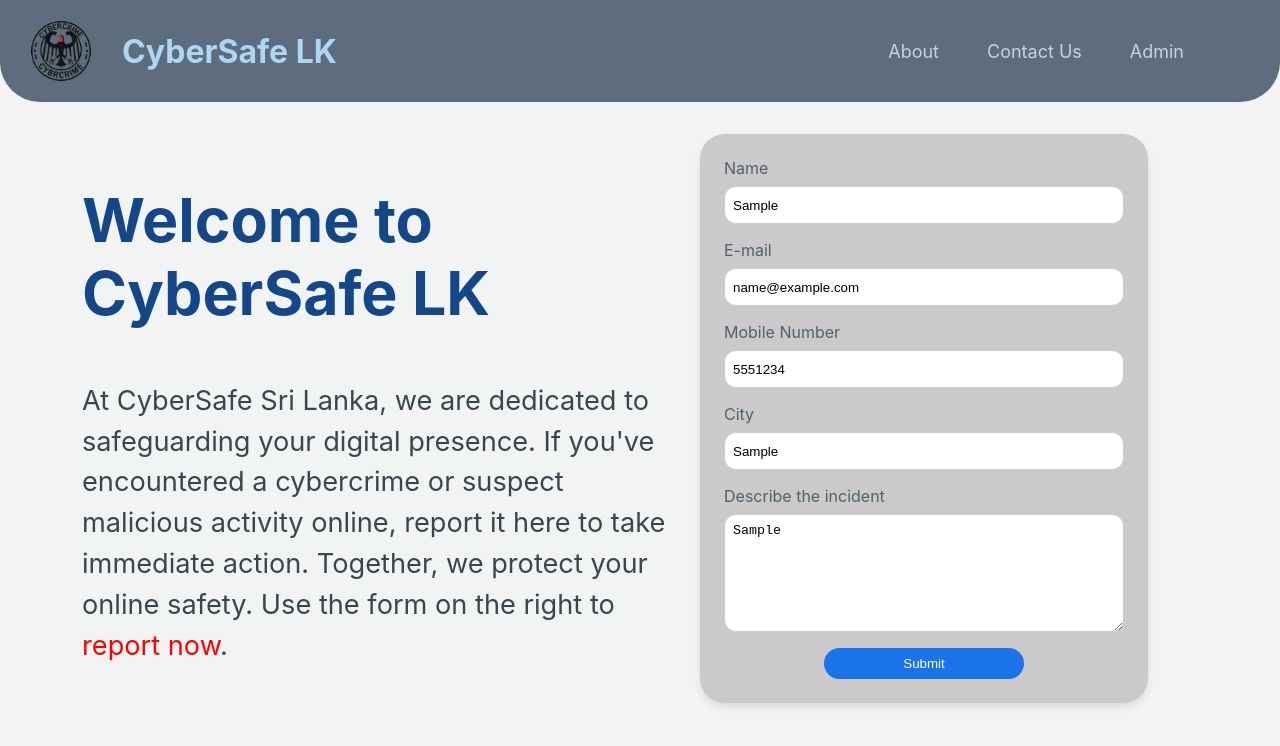
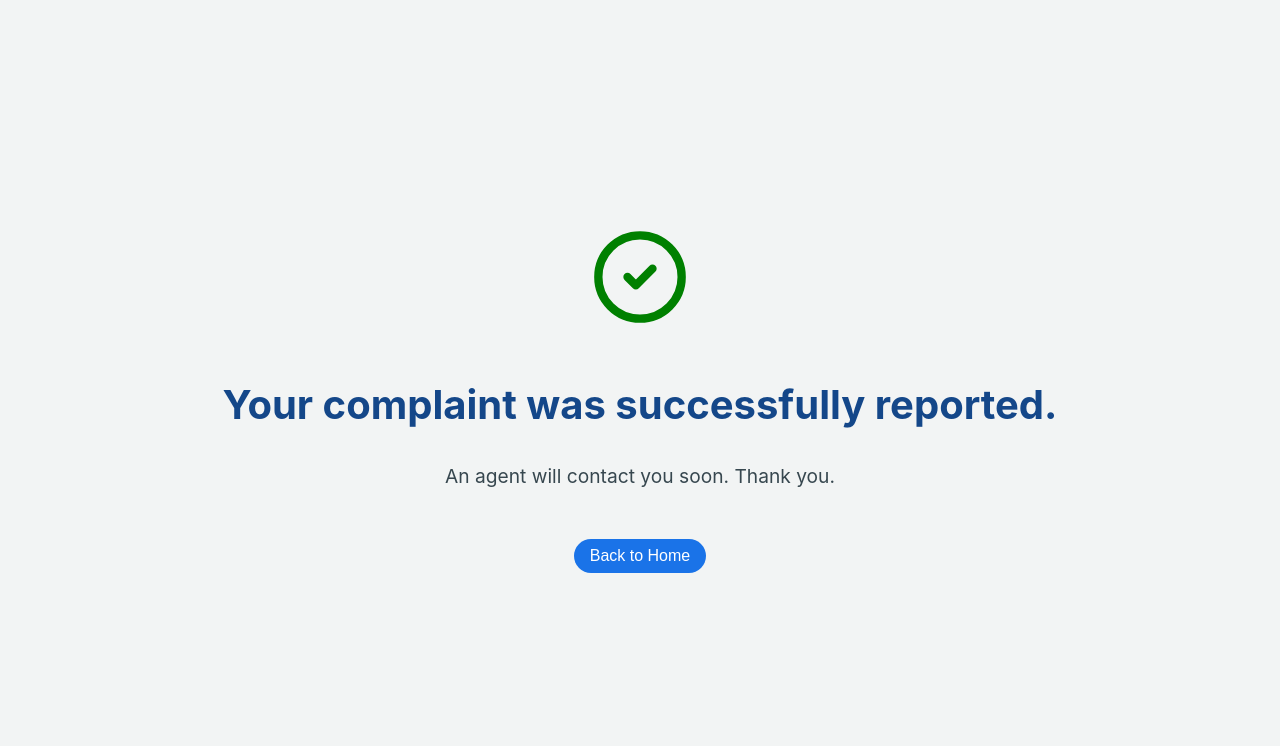
Before and after one commit to VihaFernando/CrimeWatchLK, a React (Create React App) app: page / in a window 1280 px wide. Both pictures are taken after typing "Sample", "name@example.com", "5551234", "Sample", "Sample" into the empty fields and a click on the button "Submit". Shown: the top 746 px of the page. Built offline with nearby package versions, Linux system fonts and the light colour scheme.

Commit message:
created the submit form confimation page

```diff
--- a/src/components/Homepage.css
+++ b/src/components/Homepage.css
@@ -123,3 +123,74 @@
     margin-top: 1rem;
   }
 }
+
+.error {
+  color: red;
+  margin-bottom: 1rem;
+}
+
+.confirmation {
+  display: flex;
+  flex-direction: column;
+  align-items: center;
+  justify-content: center;
+  height: 100vh;
+  text-align: center;
+  background-color: #f2f4f4;
+}
+
+.confirmation__icon {
+  margin-bottom: 1rem;
+}
+
+.confirmation__icon svg {
+  width: 100px;
+  height: 100px;
+  stroke: green;
+  animation: pop 0.5s ease-in-out forwards;
+}
+
+@keyframes pop {
+  0% {
+    transform: scale(0.5);
+    opacity: 0;
+  }
+  50% {
+    transform: scale(1.2);
+    opacity: 1;
+  }
+  100% {
+    transform: scale(1);
+  }
+}
+
+.confirmation h2 {
+  color: #144789;
+  font-size: 2.5rem;
+  margin-bottom: 1rem;
+}
+
+.confirmation p {
+  color: #37474f;
+  font-size: 1.2rem;
+}
+
+.back-button {
+  margin-top: 2rem;
+  padding: 0.5rem 1rem;
+  background-color: #1a73e8;
+  color: #ffffff;
+  border: none;
+  border-radius: 25px;
+  cursor: pointer;
+  font-size: 1rem;
+  transition: background-color 0.3s ease;
+}
+
+.back-button:hover {
+  background-color: #084080;
+}
+
+.back-button:active {
+  background-color: #061c30;
+}
--- a/src/components/Homepage.jsx
+++ b/src/components/Homepage.jsx
@@ -1,19 +1,69 @@
-import React from 'react';
+import React, { useState } from 'react';
 import './Homepage.css';
 import Header from './Header';
 
 function HomePage() {
+  const initialFormData = {
+    name: '',
+    email: '',
+    mobile: '',
+    city: '',
+    incident: ''
+  };
+
+  const [formData, setFormData] = useState({ ...initialFormData });
+  const [submitted, setSubmitted] = useState(false);
+  const [error, setError] = useState('');
+
+  const handleChange = (event) => {
+    const { name, value } = event.target;
+    setFormData({ ...formData, [name]: value });
+  };
+
   const handleSubmit = (event) => {
     event.preventDefault(); // Prevent default form submission
 
-    const formData = new FormData(event.target);
+    // Form validation
+    for (const value of Object.values(formData)) {
+      if (!value) {
+        setError('All fields are required.');
+        return;
+      }
+    }
+
+    setError(''); // Clear any previous error
+
     // Example: Log form data to console
-    for (const [name, value] of formData.entries()) {
+    for (const [name, value] of Object.entries(formData)) {
       console.log(`${name}: ${value}`);
     }
 
+    // Show success message
+    setSubmitted(true);
+
     // Further processing or submission logic can be added here
   };
+
+  const handleBackToHome = () => {
+    setSubmitted(false); // Reset submitted state to show the form again
+    setFormData({ ...initialFormData }); // Clear form data
+  };
+
+  if (submitted) {
+    return (
+      <div className="confirmation">
+        <div className="confirmation__icon">
+          <svg xmlns="http://www.w3.org/2000/svg" width="100" height="100" viewBox="0 0 24 24" fill="none" stroke="green" strokeWidth="2" strokeLinecap="round" strokeLinejoin="round" className="feather feather-check-circle">
+            <path d="M9 12l2 2 4-4"/>
+            <circle cx="12" cy="12" r="10"/>
+          </svg>
+        </div>
+        <h2>Your complaint was successfully reported.</h2>
+        <p>An agent will contact you soon. Thank you.</p>
+        <button className="back-button" onClick={handleBackToHome}>Back to Home</button>
+      </div>
+    );
+  }
 
   return (
     <div>
@@ -29,19 +79,21 @@ function HomePage() {
           <div className="homepage__form">
             <form onSubmit={handleSubmit} method="POST">
               <label>Name</label>
-              <input type="text" name="name" />
+              <input type="text" name="name" value={formData.name} onChange={handleChange} />
 
               <label>E-mail</label>
-              <input type="email" name="email" />
+              <input type="email" name="email" value={formData.email} onChange={handleChange} />
 
               <label>Mobile Number</label>
-              <input type="tel" name="mobile" />
+              <input type="tel" name="mobile" value={formData.mobile} onChange={handleChange} />
 
               <label>City</label>
-              <input type="text" name="city" />
+              <input type="text" name="city" value={formData.city} onChange={handleChange} />
 
               <label>Describe the incident</label>
-              <textarea name="incident"></textarea>
+              <textarea name="incident" value={formData.incident} onChange={handleChange}></textarea>
+
+              {error && <p className="error">{error}</p>}
 
               <button type="submit">Submit</button>
             </form>
--- a/src/components/LoadingScreen.jsx
+++ b/src/components/LoadingScreen.jsx
@@ -7,11 +7,11 @@ function LoadingScreen() {
   useEffect(() => {
     const blinkInterval = setInterval(() => {
       setBlink((prevBlink) => !prevBlink);
-    }, 1000); // Blink every second
+    }, 700); // Blink every second
 
     setTimeout(() => {
       clearInterval(blinkInterval);
-    }, 4000); // Stop blinking after 4 seconds
+    }, 2300); // Stop blinking after 4 seconds
 
     return () => clearInterval(blinkInterval);
   }, []);
```
